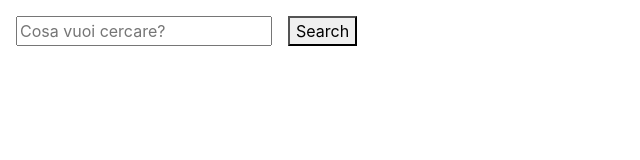
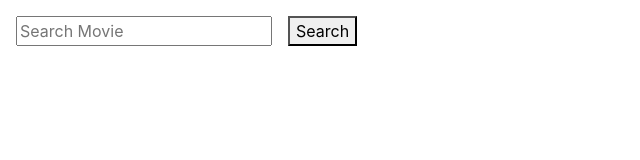
Before and after one commit to Cal-107/vue-boolflix, a Vue app: page / in a window 1280 px wide. Shown: the top 160 px of the page, without its empty margins (0-640 px from the left). Built offline with nearby package versions, Linux system fonts and the light colour scheme.

Commit message:
add search bar

```diff
--- a/src/components/Header.vue
+++ b/src/components/Header.vue
@@ -1,18 +1,42 @@
 <template>
   <header>
-      <input type="text" placeholder="Cosa vuoi cercare?">
-      <button class="searchBtn">Search</button>
+      <form>
+
+        <input
+            type="text"
+            placeholder="Search Movie"
+            v-model="inputValue"
+        />
+        <button
+            type="submit"
+            @click.prevent="$emit('searchInput', inputValue), (clearSearch())"
+            @keyup.enter="$emit('searchInput', inputValue)"
+            class="searchBtn"
+        >
+                Search
+        </button>
+      </form>
   </header>
 </template>
 
 <script>
 export default {
     name: 'Header',
+    data() {
+        return {
+            inputValue: '',
+        }
+    },
+    methods: {
+        clearSearch() {
+            this.inputValue = '';
+        }
+    }
 }
 </script>
 
 <style lang="scss" scoped>
-header{
+header {
     padding: 1rem;
     button {
         margin-left: 1rem;
--- a/src/components/Main.vue
+++ b/src/components/Main.vue
@@ -12,7 +12,7 @@
 </template>
 
 <script>
-// import axios from 'axios';
+
 import Card from '@/components/Card';
 
 export default {
```
